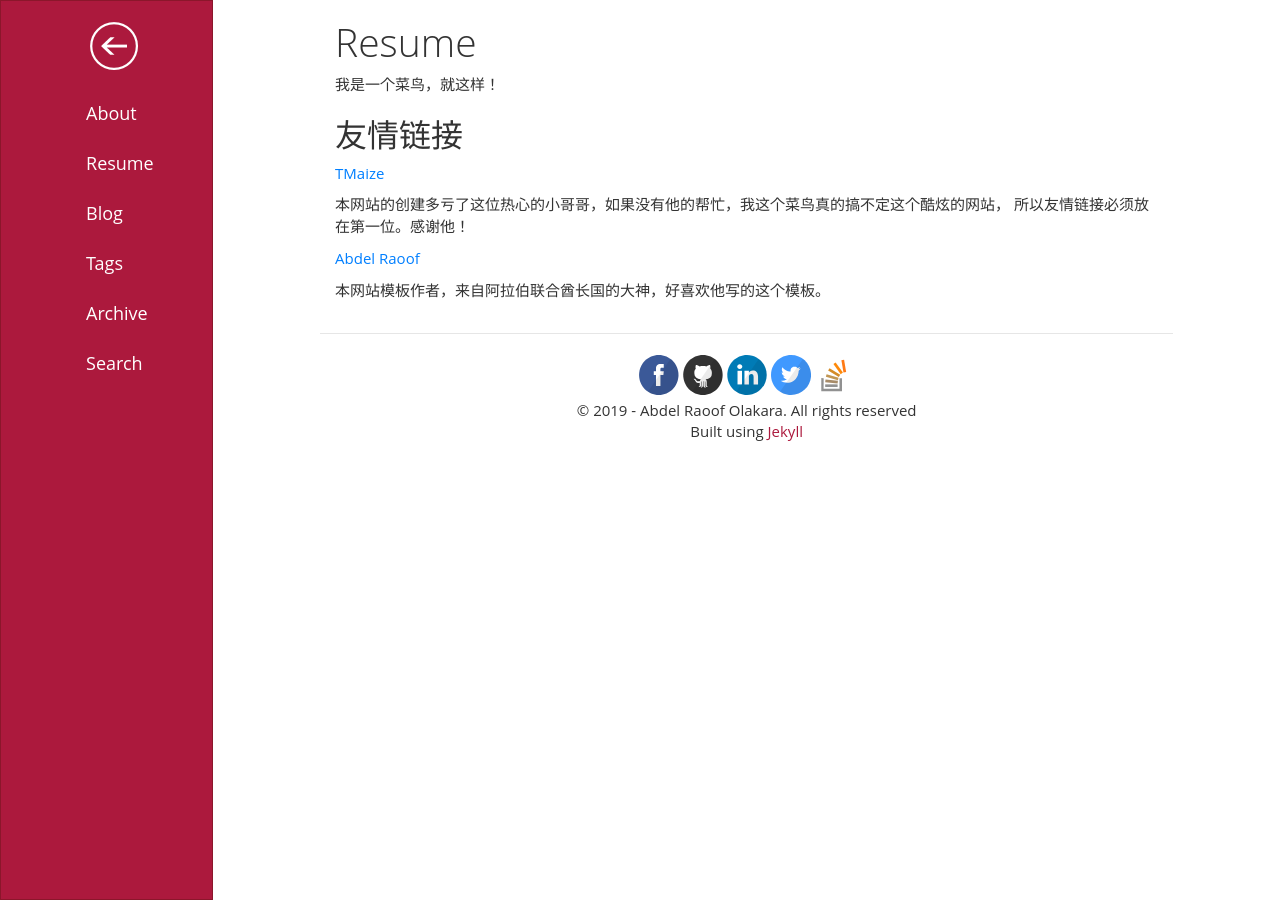
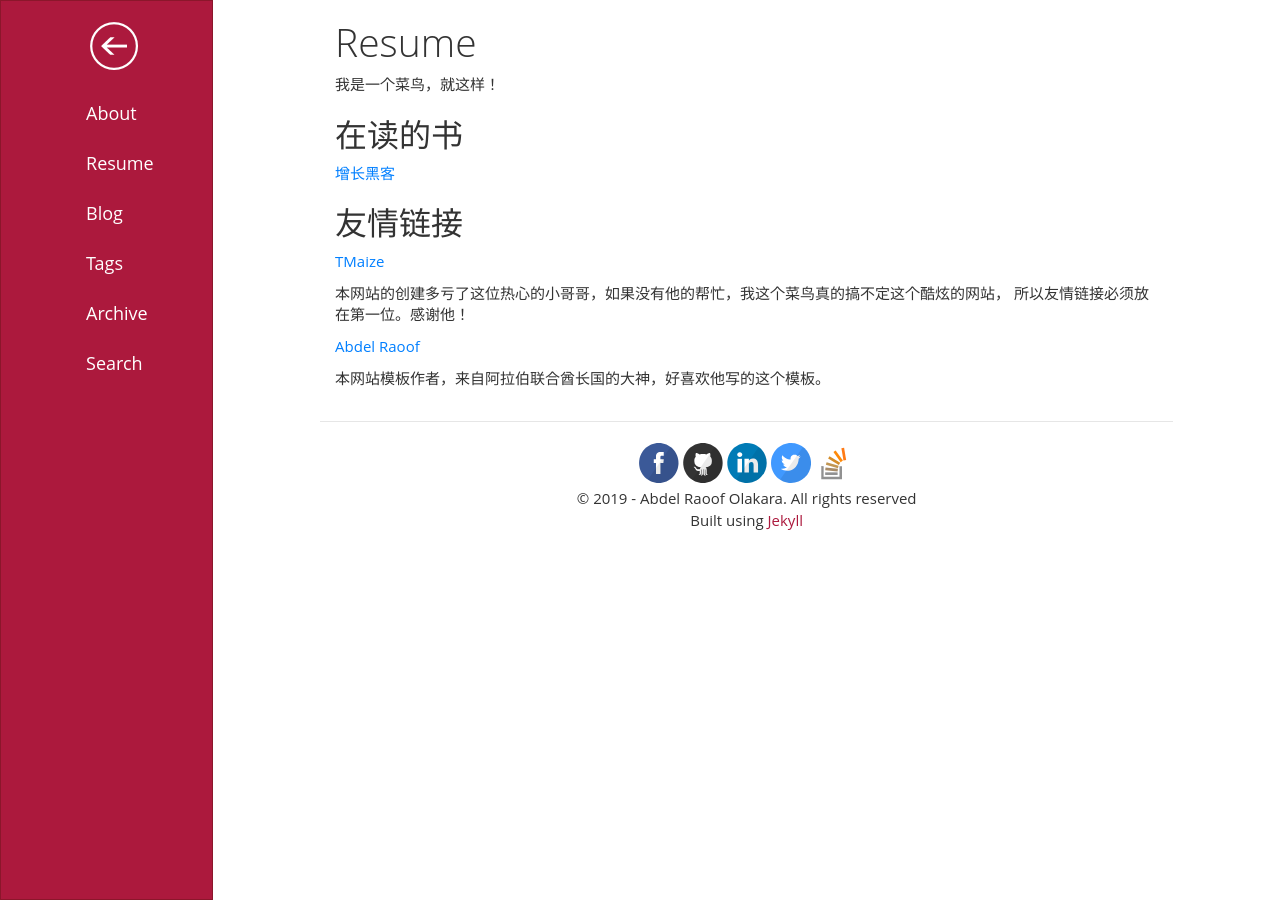
Before and after one commit to no1guangming/no1guangming.github.io, a Jekyll site: the page built from resume/index.md, in a window 1280 px wide. Built offline with Jekyll 4.4.1, drawn with Linux system fonts in a browser that asks for light colours; comment, search, counter and statistics services are not loaded.

Commit message:
Update index.md

```diff
--- a/resume/index.md
+++ b/resume/index.md
@@ -5,6 +5,11 @@ description: Resume of guangming wang
 theme: red
 ---
 我是一个菜鸟，就这样！
+
+
+
+## 在读的书
+[增长黑客](https://github.com/no1guangming/no1guangming.github.io/blob/master/%E5%A2%9E%E9%95%BF%E9%BB%91%E5%AE%A2.pdf)
 
 
 
```
